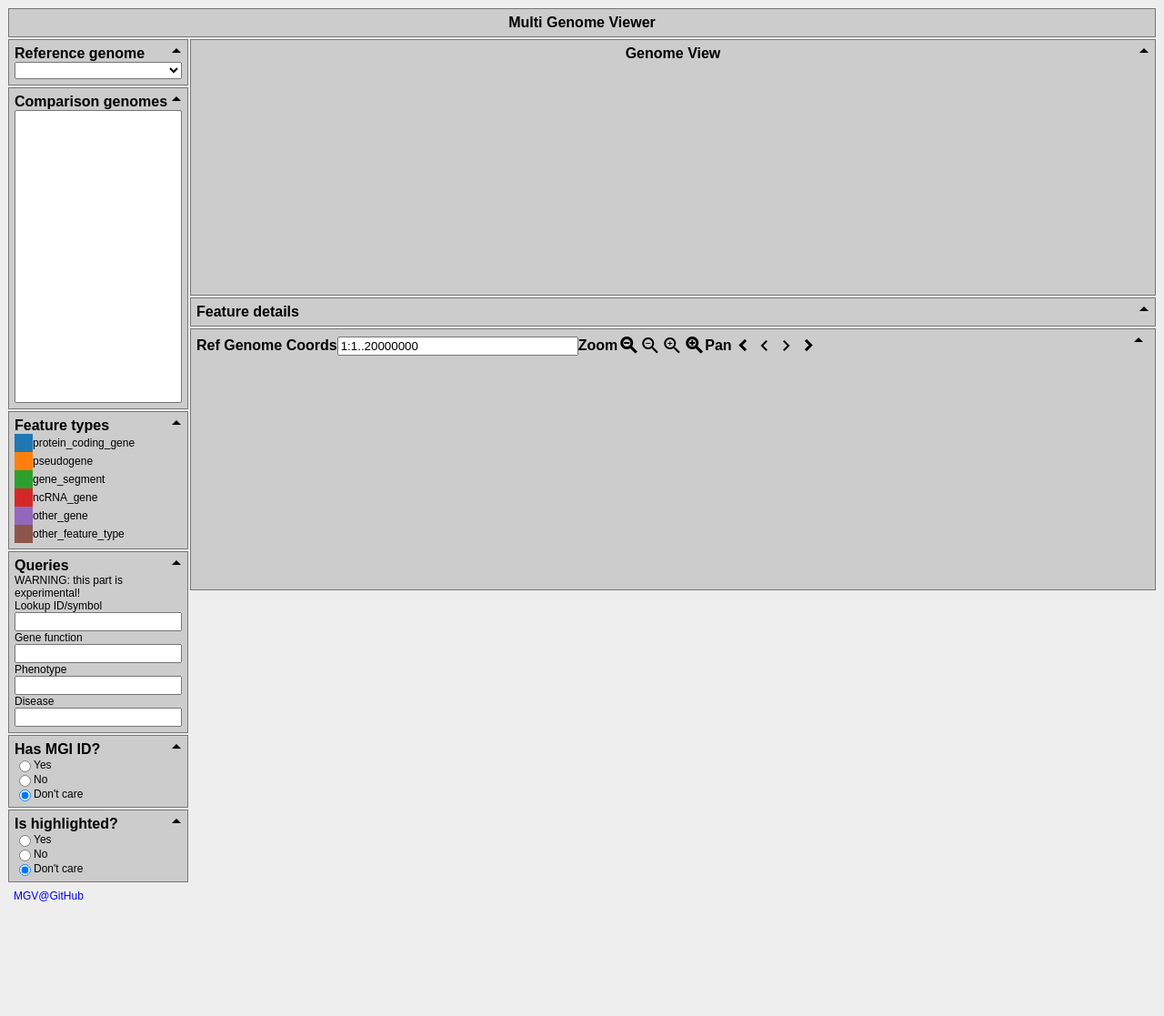
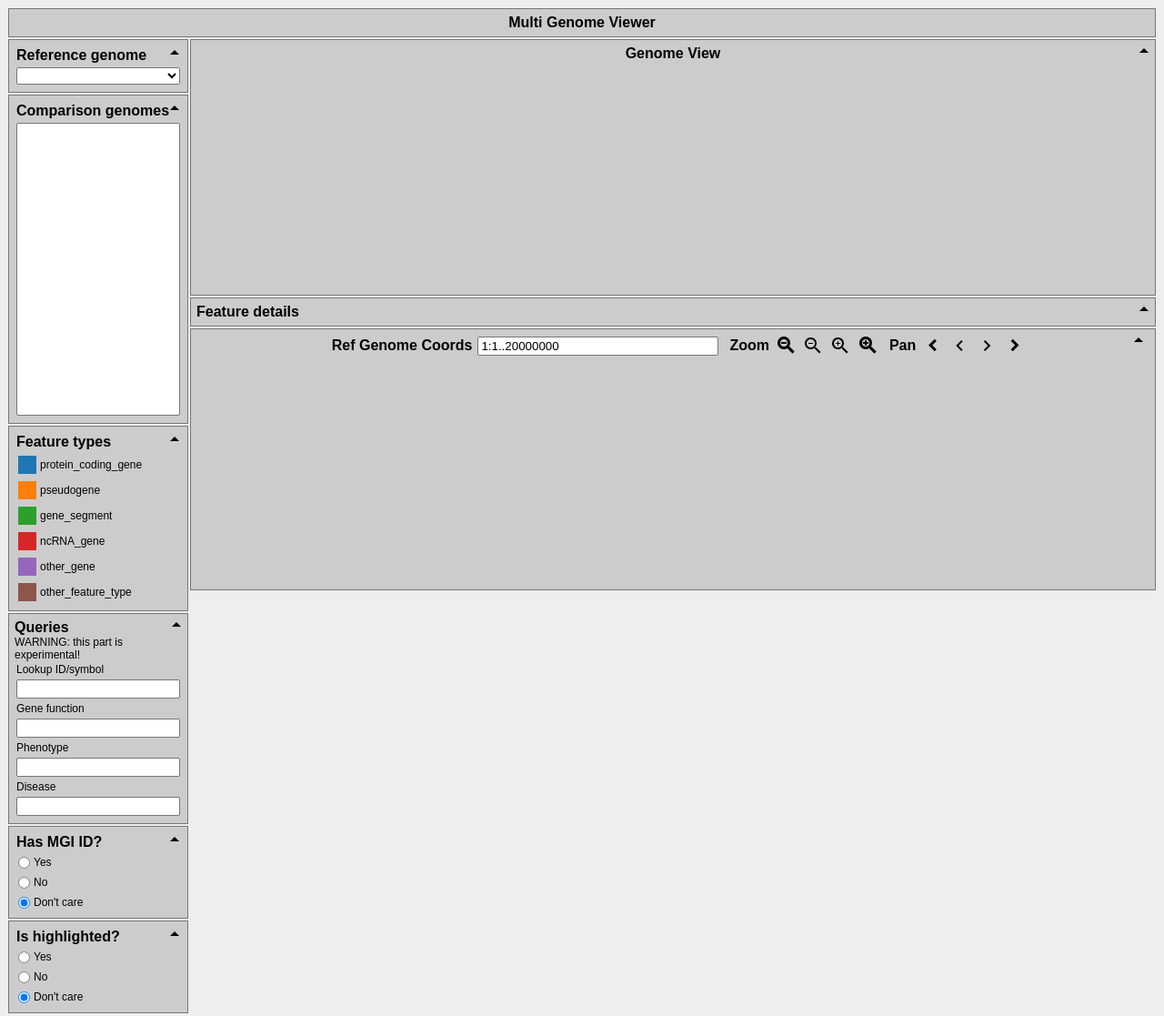
Before and after one commit to mgijax/mgv-archived, a plain HTML site: page index.html in a window 1280 px wide. Shown: the top 1117 px of the page at 91% size. Before the commit the page ends 1007 px from the top, so only its background shows below. Drawn offline with nearby package versions, Linux system fonts and the light colour scheme; no server answers.

Commit message:
More style sweaking.

```diff
--- a/index.html
+++ b/index.html
@@ -16,17 +16,17 @@
     <!-- APPLICATION MAIN -->
     <div id="mgv" class="flexrow" >
 	<div class="leftcolumn flexcolumn">
-	    <div class="refGenome pagebox flexcolumn">
+	    <div class="refGenome facet pagebox flexcolumn">
 		<i class="material-icons button collapse"></i>
 		<label>Reference genome</label>
 		<select id="refGenome"></select>
 	    </div>
-	    <div class="compGenomes pagebox flexcolumn ">
+	    <div class="compGenomes facet pagebox flexcolumn">
 		<i class="material-icons button collapse"></i>
 		<label>Comparison genomes</label>
 		<select id="compGenomes" size="20"></select>
 	    </div>
-	    <div class="colorKey pagebox flexcolumn ">
+	    <div class="colorKey facet pagebox flexcolumn">
 		<i class="material-icons button collapse"></i>
 		<label>Feature types</label>
 	    </div>
@@ -34,24 +34,24 @@
 		<i class="material-icons button collapse"></i>
 		<label>Queries</label>
 		<span>WARNING: this part is experimental!</span>
-		<div class="flexcolumn">
+		<div class="facet flexcolumn">
 		    <span>Lookup ID/symbol</span>
 		    <input id="lookup" size="30" type="text"></input>
 		</div>
-		<div class="flexcolumn">
+		<div class="facet flexcolumn">
 		    <span>Gene function</span>
 		    <input id="function" size="30" type="text"></input>
 		</div>
-		<div class="flexcolumn">
+		<div class="facet flexcolumn">
 		    <span>Phenotype</span>
 		    <input id="phenotype" size="30" type="text"></input>
 		</div>
-		<div class="flexcolumn">
+		<div class="facet flexcolumn">
 		    <span>Disease</span>
 		    <input id="disease" size="30" type="text"></input>
 		</div>
 	    </div>
-	    <div class="mgiFacet pagebox flexcolumn ">
+	    <div class="mgiFacet facet pagebox flexcolumn ">
 		<i class="material-icons button collapse"></i>
 		<label>Has MGI ID?</label>
 		<div class="flexrow">
@@ -67,7 +67,7 @@
 		    <span>Don't care</span>
 		</div>
 	    </div>
-	    <div class="hiFacet pagebox flexcolumn ">
+	    <div class="hiFacet facet pagebox flexcolumn ">
 		<i class="material-icons button collapse"></i>
 		<label>Is highlighted?</label>
 		<div class="flexrow">
--- a/style.css
+++ b/style.css
@@ -101,6 +101,10 @@ line.chr {
     border: thin solid #777;
     padding: 6px;
     margin: 1px;
+}
+
+.facet * {
+    margin: 2px;
 }
 
 #header {
@@ -235,10 +239,16 @@ label {
 }
 
 .leftcolumn {
-    width: 200px;
+    min-width: 200px;
 }
 .rightcolumn {
     min-width: 200px;
+}
+#zoomView > :first-child {
+    justify-content: center;
+}
+#zoomView > :first-child * {
+    margin-left: 6px;
 }
 #zoomView g.axis path {
     stroke: black;
```
